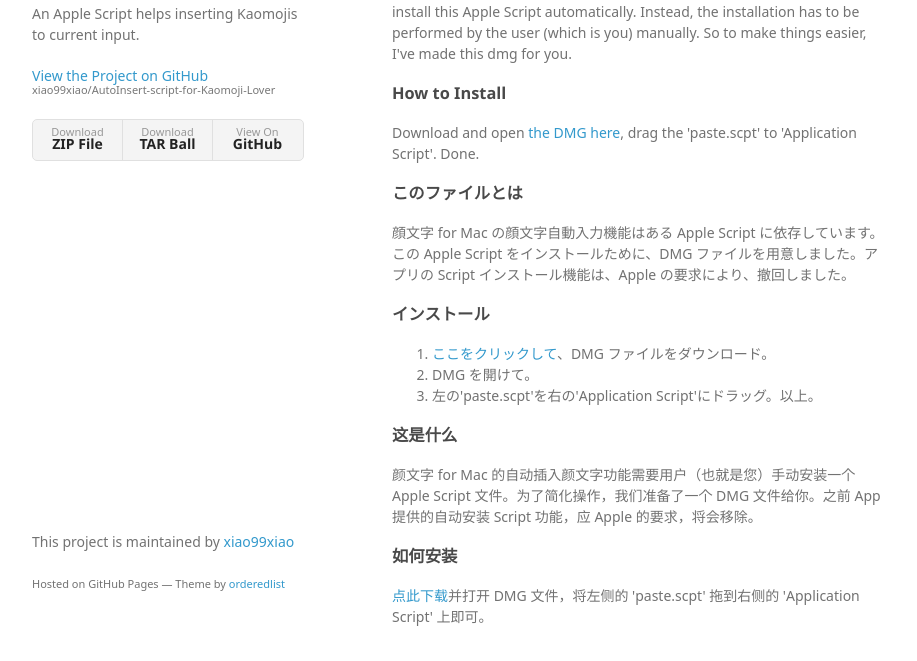
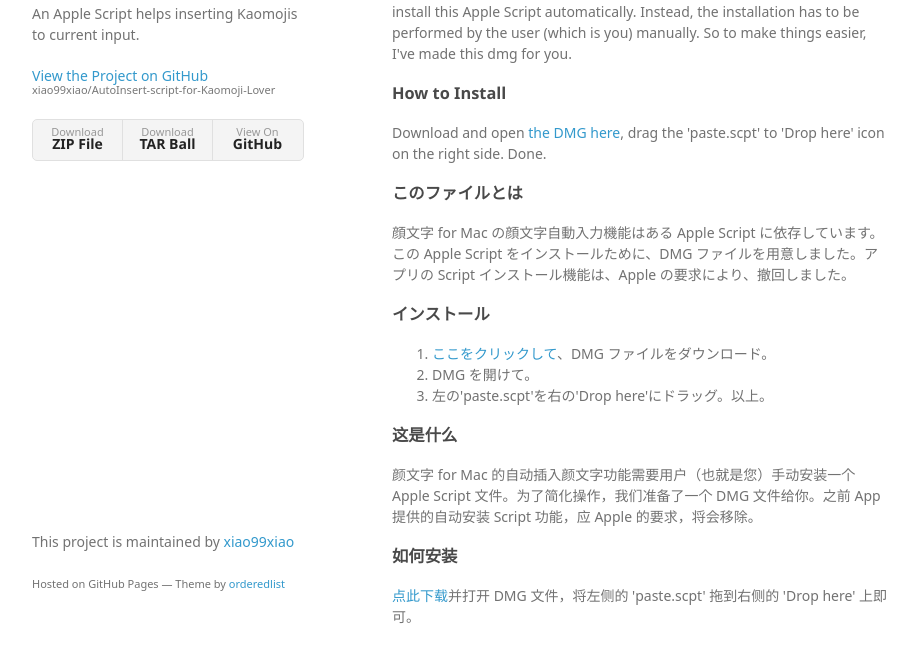
Before and after one commit to xiao99xiao/AutoInsert-script-for-Kaomoji-Lover, a plain HTML site: page index.html in a window 1280 px wide. Shown: the part 137-798 px from the top of the page, without its empty margins (178-1095 px from the left). Drawn offline with Linux system fonts and the light colour scheme; a web font is replaced by a local one.

```diff
--- a/index.html
+++ b/index.html
@@ -36,7 +36,7 @@
 <h3>
 <a id="how-to-install" class="anchor" href="#how-to-install" aria-hidden="true"><span aria-hidden="true" class="octicon octicon-link"></span></a>How to Install</h3>
 
-<p>Download and open <a href="https://xiaolife.com/static/Kaomoji.dmg">the DMG here</a>, drag the 'paste.scpt' to 'Application Script'. Done.</p>
+<p>Download and open <a href="https://xiaolife.com/static/Kaomoji.dmg">the DMG here</a>, drag the 'paste.scpt' to 'Drop here' icon on the right side. Done.</p>
 
 <h3>
 <a id="このファイルとは" class="anchor" href="#%E3%81%93%E3%81%AE%E3%83%95%E3%82%A1%E3%82%A4%E3%83%AB%E3%81%A8%E3%81%AF" aria-hidden="true"><span aria-hidden="true" class="octicon octicon-link"></span></a>このファイルとは</h3>
@@ -50,7 +50,7 @@
 <li>
 <a href="https://xiaolife.com/static/Kaomoji.dmg">ここをクリックして</a>、DMG ファイルをダウンロード。</li>
 <li>DMG を開けて。</li>
-<li>左の'paste.scpt'を右の'Application Script'にドラッグ。以上。</li>
+<li>左の'paste.scpt'を右の'Drop here'にドラッグ。以上。</li>
 </ol>
 
 <h3>
@@ -61,7 +61,7 @@
 <h3>
 <a id="如何安装" class="anchor" href="#%E5%A6%82%E4%BD%95%E5%AE%89%E8%A3%85" aria-hidden="true"><span aria-hidden="true" class="octicon octicon-link"></span></a>如何安装</h3>
 
-<p><a href="https://xiaolife.com/static/Kaomoji.dmg">点此下载</a>并打开 DMG 文件，将左侧的 'paste.scpt' 拖到右侧的 'Application Script' 上即可。</p>
+<p><a href="https://xiaolife.com/static/Kaomoji.dmg">点此下载</a>并打开 DMG 文件，将左侧的 'paste.scpt' 拖到右侧的 'Drop here' 上即可。</p>
       </section>
       <footer>
         <p>This project is maintained by <a href="https://github.com/xiao99xiao">xiao99xiao</a></p>
--- a/params.json
+++ b/params.json
@@ -1,6 +1,6 @@
 {
   "name": "Autoinsert script for Kaomoji Lover",
   "tagline": "An Apple Script helps inserting Kaomojis to current input.",
-  "body": "### What's this for\r\nPasting something like a Kaomoji from any sandboxed Mac apps requires an Apple Script. According to Apple's requirement, no app is allowed to install this Apple Script automatically. Instead, the installation has to be performed by the user (which is you) manually. So to make things easier, I've made this dmg for you.\r\n\r\n### How to Install\r\nDownload and open [the DMG here](https://xiaolife.com/static/Kaomoji.dmg), drag the 'paste.scpt' to 'Application Script'. Done.\r\n\r\n### このファイルとは\r\n顔文字 for Mac の顔文字自動入力機能はある Apple Script に依存しています。この Apple Script をインストールために、DMG ファイルを用意しました。アプリの Script インストール機能は、Apple の要求により、撤回しました。\r\n\r\n### インストール\r\n1. [ここをクリックして](https://xiaolife.com/static/Kaomoji.dmg)、DMG ファイルをダウンロード。\r\n2. DMG を開けて。\r\n3. 左の'paste.scpt'を右の'Application Script'にドラッグ。以上。\r\n\r\n### 这是什么\r\n颜文字 for Mac 的自动插入颜文字功能需要用户（也就是您）手动安装一个 Apple Script 文件。为了简化操作，我们准备了一个 DMG 文件给你。之前 App 提供的自动安装 Script 功能，应 Apple 的要求，将会移除。\r\n\r\n### 如何安装\r\n[点此下载](https://xiaolife.com/static/Kaomoji.dmg)并打开 DMG 文件，将左侧的 'paste.scpt' 拖到右侧的 'Application Script' 上即可。",
+  "body": "### What's this for\r\nPasting something like a Kaomoji from any sandboxed Mac apps requires an Apple Script. According to Apple's requirement, no app is allowed to install this Apple Script automatically. Instead, the installation has to be performed by the user (which is you) manually. So to make things easier, I've made this dmg for you.\r\n\r\n### How to Install\r\nDownload and open [the DMG here](https://xiaolife.com/static/Kaomoji.dmg), drag the 'paste.scpt' to 'Drop here' icon on the right side. Done.\r\n\r\n### このファイルとは\r\n顔文字 for Mac の顔文字自動入力機能はある Apple Script に依存しています。この Apple Script をインストールために、DMG ファイルを用意しました。アプリの Script インストール機能は、Apple の要求により、撤回しました。\r\n\r\n### インストール\r\n1. [ここをクリックして](https://xiaolife.com/static/Kaomoji.dmg)、DMG ファイルをダウンロード。\r\n2. DMG を開けて。\r\n3. 左の'paste.scpt'を右の'Drop here'にドラッグ。以上。\r\n\r\n### 这是什么\r\n颜文字 for Mac 的自动插入颜文字功能需要用户（也就是您）手动安装一个 Apple Script 文件。为了简化操作，我们准备了一个 DMG 文件给你。之前 App 提供的自动安装 Script 功能，应 Apple 的要求，将会移除。\r\n\r\n### 如何安装\r\n[点此下载](https://xiaolife.com/static/Kaomoji.dmg)并打开 DMG 文件，将左侧的 'paste.scpt' 拖到右侧的 'Drop here' 上即可。",
   "note": "Don't delete this file! It's used internally to help with page regeneration."
 }
```
